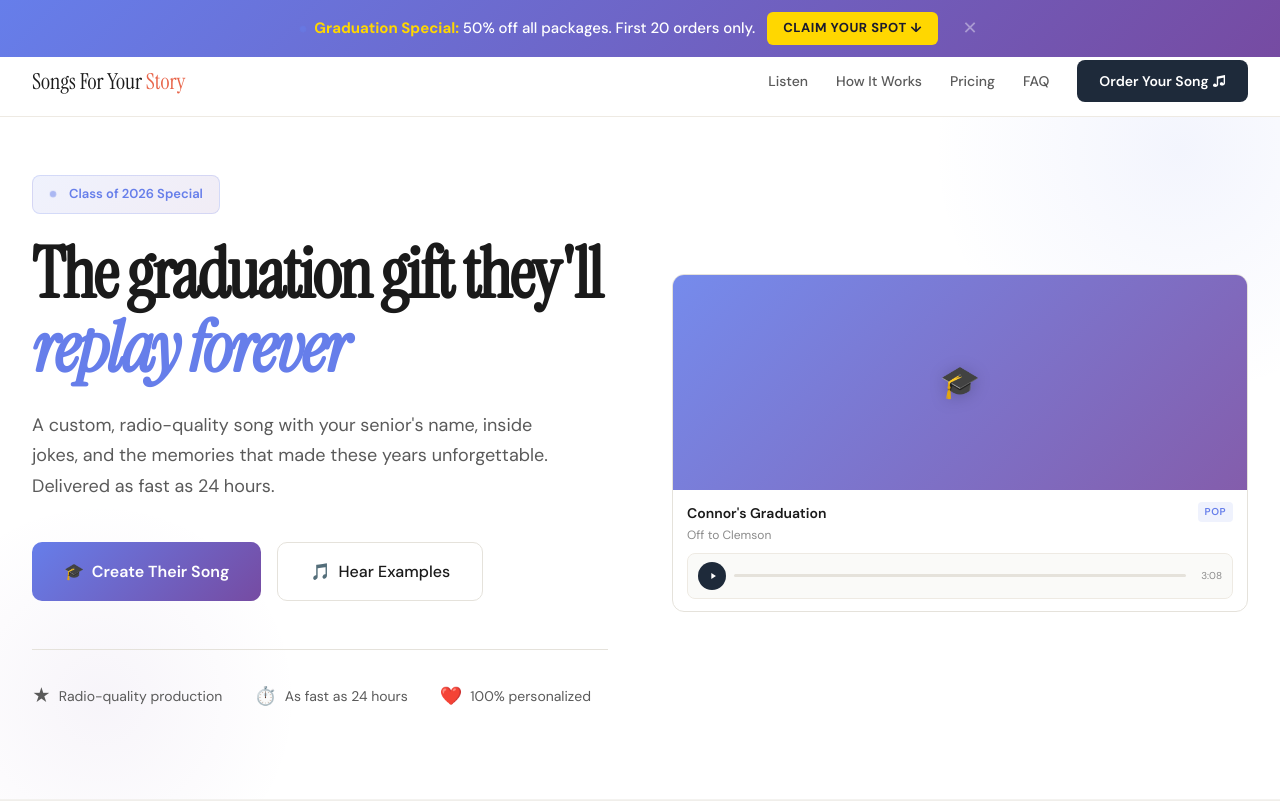
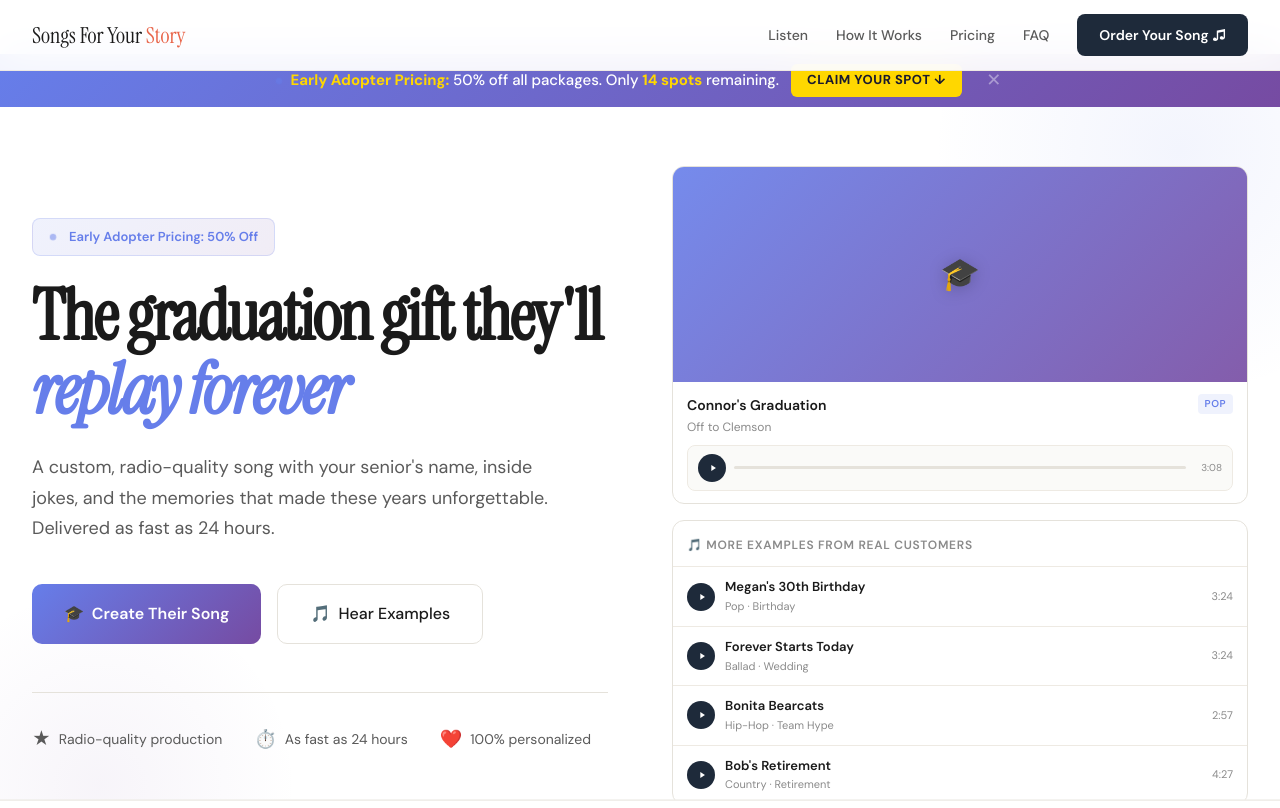
Before and after one commit to tjlark23/songsforyourstory, a plain HTML site: page graduation.html in a window 1280 px wide. Shown: the top 808 px of the page. Drawn offline with Linux system fonts and the light colour scheme.

Commit message:
Update graduation page: early adopter framing, playlist demo section, banner below nav, 14 spots

```diff
--- a/graduation.html
+++ b/graduation.html
@@ -53,15 +53,14 @@
 *{margin:0;padding:0;box-sizing:border-box}html{scroll-behavior:smooth}
 body{font-family:var(--font-body);background:var(--white);color:var(--text-primary);line-height:1.6;overflow-x:hidden;-webkit-font-smoothing:antialiased}
 
-/* URGENCY BANNER */
-.urgency-banner{position:fixed;top:0;left:0;right:0;z-index:1001;background:linear-gradient(135deg,var(--grad-purple),var(--grad-violet));padding:12px 32px;text-align:center;display:flex;align-items:center;justify-content:center;gap:12px;flex-wrap:wrap}
+/* URGENCY BANNER - sits below the nav, not above */
+.urgency-banner{position:fixed;top:54px;left:0;right:0;z-index:999;background:linear-gradient(135deg,var(--grad-purple),var(--grad-violet));padding:10px 32px;text-align:center;display:flex;align-items:center;justify-content:center;gap:12px;flex-wrap:wrap}
 .urgency-banner-text{font-size:15px;color:var(--white);font-weight:500}
 .urgency-banner-text strong{color:#FFD700;font-weight:700}
 .urgency-banner-cta{display:inline-flex;align-items:center;gap:6px;background:#FFD700;color:#1a1a2e;padding:6px 16px;border-radius:6px;font-size:13px;font-weight:700;text-decoration:none;transition:all 0.2s;text-transform:uppercase;letter-spacing:0.04em}
 .urgency-banner-cta:hover{background:#fff;transform:translateY(-1px)}
 .urgency-banner-close{background:none;border:none;color:rgba(255,255,255,0.4);font-size:18px;cursor:pointer;padding:0 4px;margin-left:8px;transition:color 0.2s}
 .urgency-banner-close:hover{color:#fff}
-body.has-banner .nav{top:46px}
 body.has-banner .hero{padding-top:166px}
 
 /* NAV */
@@ -121,6 +120,23 @@ body.has-banner .hero{padding-top:166px}
 .mini-progress-track{width:100%;height:3px;background:var(--border);border-radius:2px;position:relative;overflow:hidden}
 .mini-progress-fill{height:100%;background:var(--grad-purple);border-radius:2px;width:0%;transition:width 0.1s linear}
 .mini-time{font-size:10px;color:var(--text-muted);font-variant-numeric:tabular-nums;min-width:28px;text-align:right}
+
+/* COMPACT PLAYLIST */
+.playlist-section{margin-top:16px;background:var(--white);border:1px solid var(--border);border-radius:var(--radius);overflow:hidden}
+.playlist-header{padding:10px 14px;border-bottom:1px solid var(--border-light)}
+.playlist-label{font-size:12px;font-weight:600;color:var(--text-muted);text-transform:uppercase;letter-spacing:0.06em}
+.playlist-item{display:flex;align-items:center;gap:10px;padding:10px 14px;cursor:pointer;transition:background 0.15s;border-bottom:1px solid var(--border-light)}
+.playlist-item:last-child{border-bottom:none}
+.playlist-item:hover{background:var(--off-white)}
+.playlist-item.is-active{background:rgba(102,126,234,0.06)}
+.playlist-play-btn{width:28px;height:28px;background:var(--navy);border:none;border-radius:50%;display:flex;align-items:center;justify-content:center;cursor:pointer;flex-shrink:0;transition:all 0.15s}
+.playlist-play-btn:hover{background:var(--grad-purple)}
+.playlist-play-btn svg{width:10px;height:10px;fill:white;margin-left:1.5px}
+.playlist-item.is-active .playlist-play-btn{background:var(--grad-purple)}
+.playlist-info{flex:1;min-width:0}
+.playlist-title{font-weight:600;font-size:13px;color:var(--text-primary);white-space:nowrap;overflow:hidden;text-overflow:ellipsis}
+.playlist-meta{font-size:11px;color:var(--text-muted)}
+.playlist-dur{font-size:11px;color:var(--text-muted);font-variant-numeric:tabular-nums;flex-shrink:0}
 
 /* SECTIONS */
 .section{padding:100px 32px;position:relative}
@@ -294,7 +310,7 @@ body.has-banner .hero{padding-top:166px}
 
 <!-- URGENCY BANNER -->
 <div class="urgency-banner" id="urgencyBanner">
-<span class="urgency-banner-text"><span class="hero-badge-pulse"></span> <strong>Graduation Special:</strong> 50% off all packages. First 20 orders only.</span>
+<span class="urgency-banner-text"><span class="hero-badge-pulse"></span> <strong>Early Adopter Pricing:</strong> 50% off all packages. Only <strong>14 spots</strong> remaining.</span>
 <a href="#pricing" class="urgency-banner-cta">Claim Your Spot &darr;</a>
 <button class="urgency-banner-close" onclick="closeBanner()">&#x2715;</button>
 </div>
@@ -322,7 +338,7 @@ body.has-banner .hero{padding-top:166px}
 <section class="hero" aria-label="Custom Graduation Songs">
 <div class="hero-inner">
 <div class="hero-content">
-<div class="hero-badge"><span class="hero-badge-pulse"></span> Class of 2026 Special</div>
+<div class="hero-badge"><span class="hero-badge-pulse"></span> Early Adopter Pricing: 50% Off</div>
 <h1 class="hero-title">The graduation gift they'll <em>replay forever</em></h1>
 <p class="hero-subtitle">A custom, radio-quality song with your senior's name, inside jokes, and the memories that made these years unforgettable. Delivered as fast as 24 hours.</p>
 <div class="hero-actions">
@@ -336,8 +352,7 @@ body.has-banner .hero{padding-top:166px}
 </div>
 </div>
 <div class="hero-demos" id="examples">
-<div class="hero-demos-grid">
-
+<!-- Featured demo card -->
 <div class="demo-card" data-song="grad-connor">
 <div class="demo-card-art"><div class="demo-card-art-bg art-graduation"></div><div class="demo-card-icon">&#x1F393;</div></div>
 <div class="demo-card-body">
@@ -349,30 +364,33 @@ body.has-banner .hero{padding-top:166px}
 <span class="mini-time">3:08</span>
 </div></div></div>
 
-<!-- PLACEHOLDER: Add 2 more graduation demos once generated in Suno -->
-<!--
-<div class="demo-card" data-song="grad-demo-2">
-<div class="demo-card-art"><div class="demo-card-art-bg art-graduation-warm"></div><div class="demo-card-icon">&#x1F338;</div></div>
-<div class="demo-card-body">
-<div class="demo-card-header"><div class="demo-card-title">Demo: Emotional Ballad</div><span class="demo-card-genre">Ballad</span></div>
-<div class="demo-card-meta">Parent to Daughter</div>
-<div class="mini-player">
-<button class="mini-play-btn" onclick="playFromCard('grad-demo-2',this)"><svg viewBox="0 0 24 24"><polygon points="8,5 19,12 8,19"/></svg></button>
-<div class="mini-progress" onclick="seekMini(event)"><div class="mini-progress-track"><div class="mini-progress-fill"></div></div></div>
-<span class="mini-time">3:30</span>
-</div></div></div>
+<!-- Compact playlist -->
+<div class="playlist-section">
+<div class="playlist-header"><span class="playlist-label">&#x1F3B5; More examples from real customers</span></div>
 
-<div class="demo-card" data-song="grad-demo-3">
-<div class="demo-card-art"><div class="demo-card-art-bg art-graduation-hype"></div><div class="demo-card-icon">&#x1F525;</div></div>
-<div class="demo-card-body">
-<div class="demo-card-header"><div class="demo-card-title">Demo: Hype Anthem</div><span class="demo-card-genre">Hip-Hop</span></div>
-<div class="demo-card-meta">Senior Class Send-Off</div>
-<div class="mini-player">
-<button class="mini-play-btn" onclick="playFromCard('grad-demo-3',this)"><svg viewBox="0 0 24 24"><polygon points="8,5 19,12 8,19"/></svg></button>
-<div class="mini-progress" onclick="seekMini(event)"><div class="mini-progress-track"><div class="mini-progress-fill"></div></div></div>
-<span class="mini-time">2:45</span>
-</div></div></div>
--->
+<div class="playlist-item" data-song="bday-megan" onclick="playFromPlaylist('bday-megan',this)">
+<button class="playlist-play-btn"><svg viewBox="0 0 24 24"><polygon points="8,5 19,12 8,19"/></svg></button>
+<div class="playlist-info"><div class="playlist-title">Megan's 30th Birthday</div><div class="playlist-meta">Pop &middot; Birthday</div></div>
+<span class="playlist-dur">3:24</span>
+</div>
+
+<div class="playlist-item" data-song="wedding-js" onclick="playFromPlaylist('wedding-js',this)">
+<button class="playlist-play-btn"><svg viewBox="0 0 24 24"><polygon points="8,5 19,12 8,19"/></svg></button>
+<div class="playlist-info"><div class="playlist-title">Forever Starts Today</div><div class="playlist-meta">Ballad &middot; Wedding</div></div>
+<span class="playlist-dur">3:24</span>
+</div>
+
+<div class="playlist-item" data-song="bearcats" onclick="playFromPlaylist('bearcats',this)">
+<button class="playlist-play-btn"><svg viewBox="0 0 24 24"><polygon points="8,5 19,12 8,19"/></svg></button>
+<div class="playlist-info"><div class="playlist-title">Bonita Bearcats</div><div class="playlist-meta">Hip-Hop &middot; Team Hype</div></div>
+<span class="playlist-dur">2:57</span>
+</div>
+
+<div class="playlist-item" data-song="retire-bob" onclick="playFromPlaylist('retire-bob',this)">
+<button class="playlist-play-btn"><svg viewBox="0 0 24 24"><polygon points="8,5 19,12 8,19"/></svg></button>
+<div class="playlist-info"><div class="playlist-title">Bob's Retirement</div><div class="playlist-meta">Country &middot; Retirement</div></div>
+<span class="playlist-dur">4:27</span>
+</div>
 
 </div>
 </div>
@@ -418,7 +436,7 @@ body.has-banner .hero{padding-top:166px}
 <!-- PRICING -->
 <section class="section section-white" id="pricing" aria-label="Graduation Song Pricing">
 <div class="section-header"><div class="section-label">Pricing</div><h2 class="section-title">Choose the perfect send-off</h2><p class="section-subtitle">Every package gets a fully custom, radio-quality graduation song. Pick the one that fits.</p></div>
-<div class="pricing-section-banner">&#x1F393; Graduation Special: <strong>50% off for the first 20 orders</strong></div>
+<div class="pricing-section-banner">&#x26A1; Early Adopter Pricing: <strong>50% off for the first 14 orders</strong></div>
 <div class="pricing-grid">
 
 <div class="pricing-card">
@@ -552,10 +570,11 @@ body.has-banner .hero{padding-top:166px}
 <script>
 const BASE='https://raw.githubusercontent.com/tjlark23/SFYS-music/main/';
 const songData={
-  'grad-connor':{title:"Connor's Graduation",meta:'Graduation \u00B7 Pop',icon:'\u{1F393}',art:'art-graduation',src:BASE+'Homepage/Connor%27s%20Graduation_%20Off%20to%20Clemson.mp3',dur:188}
-  // Add more graduation demos here as they're generated:
-  // 'grad-demo-2':{title:"Demo Title",meta:'Graduation \u00B7 Ballad',icon:'\u{1F338}',art:'art-graduation-warm',src:BASE+'Graduation/filename.mp3',dur:210},
-  // 'grad-demo-3':{title:"Demo Title",meta:'Graduation \u00B7 Hip-Hop',icon:'\u{1F525}',art:'art-graduation-hype',src:BASE+'Graduation/filename.mp3',dur:165},
+  'grad-connor':{title:"Connor's Graduation",meta:'Graduation \u00B7 Pop',icon:'\u{1F393}',art:'art-graduation',src:BASE+'Homepage/Connor%27s%20Graduation_%20Off%20to%20Clemson.mp3',dur:188},
+  'bday-megan':{title:"Megan's 30th Birthday",meta:'Birthday \u00B7 Pop',icon:'\u{1F382}',art:'art-graduation-warm',src:BASE+'Homepage/Megan%27s%2030th%20Birthday.mp3',dur:204},
+  'wedding-js':{title:'Forever Starts Today',meta:'Wedding \u00B7 Ballad',icon:'\u{1F48D}',art:'art-graduation',src:BASE+'Homepage/Jason%20%26%20Sarah%20-%20Forever%20Starts%20Today%20%28Wedding%29.mp3',dur:204},
+  'bearcats':{title:'Bonita Bearcats',meta:'Team Hype \u00B7 Hip-Hop',icon:'\u{1F3C6}',art:'art-graduation-hype',src:BASE+'Homepage/Bonita%20Bearcats%20-%20CIF%20Champs.mp3',dur:177},
+  'retire-bob':{title:"Bob's Retirement",meta:'Retirement \u00B7 Country',icon:'\u{1F305}',art:'art-graduation',src:BASE+'Homepage/Bob%27s%20Retirement%20-%20Tucson%20Bound.mp3',dur:267}
 };
 
 const audio=new Audio();
@@ -578,6 +597,23 @@ function playFromCard(songId,btnEl){
   if(currentSongId===songId&&!isPlaying){audio.play();isPlaying=true;activeMiniBtn=btnEl;activeMiniBar=btnEl.closest('.mini-player').querySelector('.mini-progress-fill');updateAllUI();return;}
   const s=songData[songId];if(!s)return;
   currentSongId=songId;activeMiniBtn=btnEl;activeMiniBar=btnEl.closest('.mini-player').querySelector('.mini-progress-fill');
+  audio.src=s.src;audio.play();isPlaying=true;
+  document.getElementById('playerTitle').textContent=s.title;
+  document.getElementById('playerMeta').textContent=s.meta;
+  document.getElementById('playerArt').textContent=s.icon;
+  document.getElementById('playerArt').className='audio-player-art '+s.art;
+  document.getElementById('audioPlayer').classList.add('active');
+  document.getElementById('playerDuration').textContent=formatTime(s.dur);
+  updateAllUI();
+}
+function playFromPlaylist(songId,itemEl){
+  resetMinis();
+  document.querySelectorAll('.playlist-item').forEach(i=>i.classList.remove('is-active'));
+  if(currentSongId===songId&&isPlaying){audio.pause();isPlaying=false;updateAllUI();return;}
+  if(currentSongId===songId&&!isPlaying){audio.play();isPlaying=true;itemEl.classList.add('is-active');updateAllUI();return;}
+  const s=songData[songId];if(!s)return;
+  currentSongId=songId;
+  itemEl.classList.add('is-active');
   audio.src=s.src;audio.play();isPlaying=true;
   document.getElementById('playerTitle').textContent=s.title;
   document.getElementById('playerMeta').textContent=s.meta;
```
